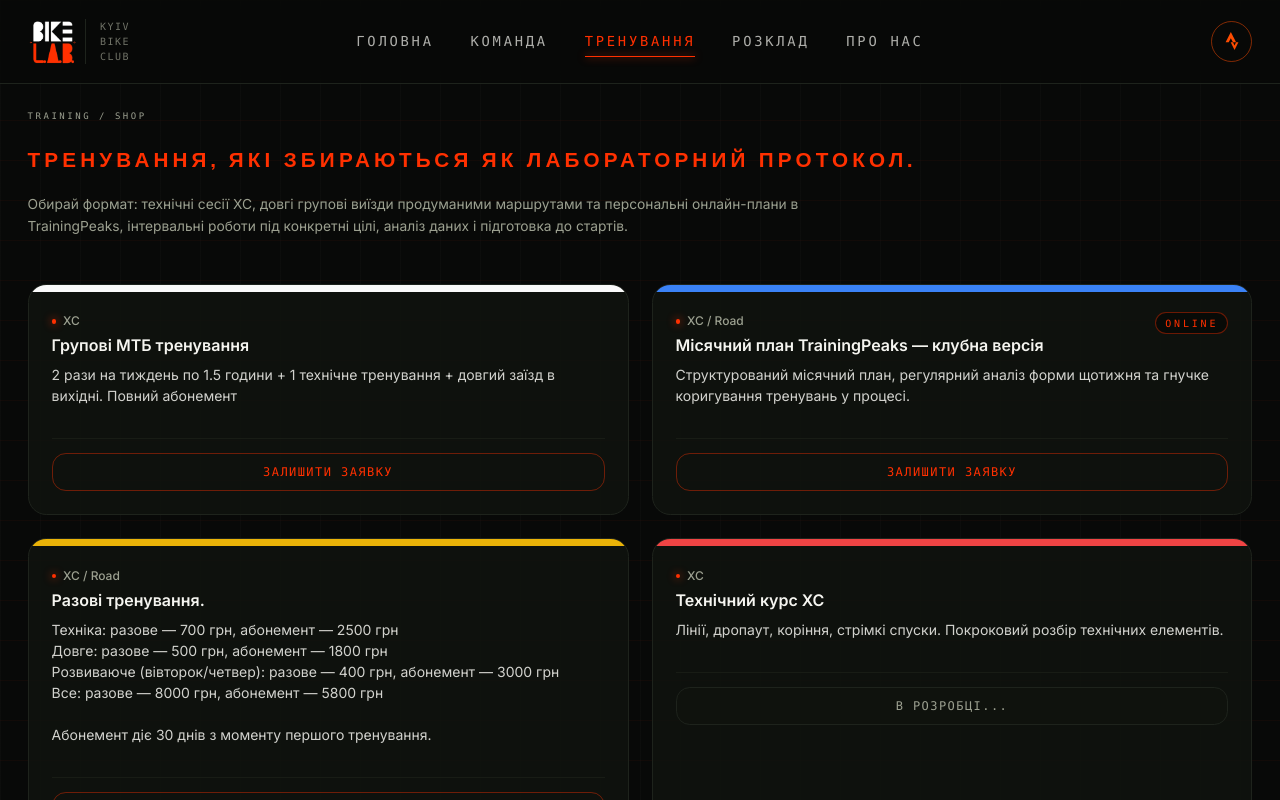
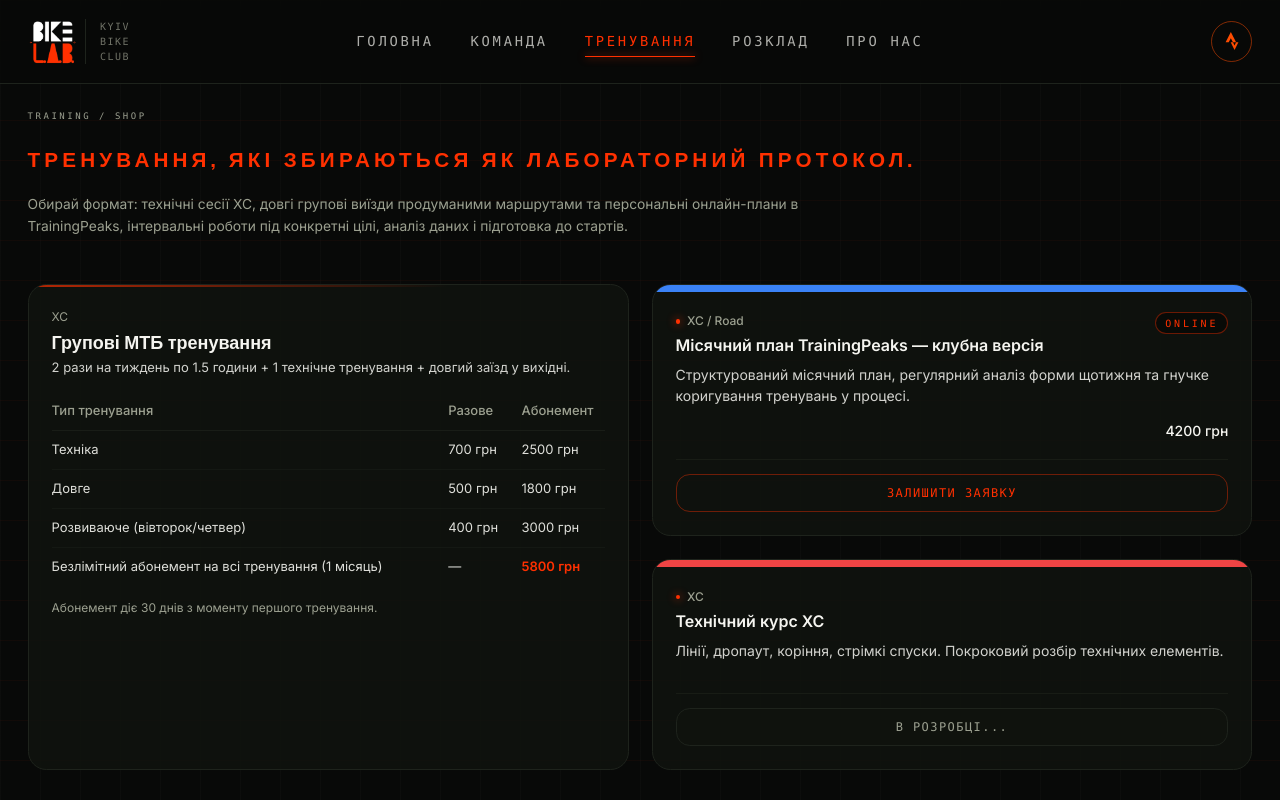
Before and after one commit to VasileAdicto/bikelab-site, a Next.js app: page /training in a window 1280 px wide. Shown: the top 800 px of the page. Built offline with nearby package versions, Linux system fonts and the light colour scheme.

Commit message:
Refactor training offerings in TrainingPage component to include detailed pricing and

```diff
--- a/src/app/training/page.tsx
+++ b/src/app/training/page.tsx
@@ -4,36 +4,16 @@ const PAYMENT_LINK =
   "https://bank.gov.ua/qr/QkNECjAwMgoyClVDVAoK1M7PINnl8OHg9vzq4CDM4PDo7eAg0eXw47O_4u3gClVBMDYzMDUyOTkwMDAwMDI2MDA0MDQ1MDE3NDY2ClVBSAozMDc2NzA4NzYwCgoK0e_r4PLgIOfgIO_u8evz4-gK";
 const PAYMENT_QR_IMAGE = `https://api.qrserver.com/v1/create-qr-code/?size=360x360&data=${encodeURIComponent(PAYMENT_LINK)}`;
 
-const trainings = [
-  {
-    title: "Групові МТБ тренування",
-    level: "XC" as const,
-    stripeColor: "white" as const,
-    description:
-      "2 рази на тиждень по 1.5 години + 1 технічне тренування + довгий заїзд в вихідні. Повний абонемент",
-    price: "",
-    duration: "",
-    badge: "",
-  },
+const featuredTrainings = [
   {
     title: "Місячний план TrainingPeaks — клубна версія",
     level: "All" as const,
     stripeColor: "blue" as const,
     description:
       "Структурований місячний план, регулярний аналіз форми щотижня та гнучке коригування тренувань у процесі.",
-    price: "",
+    price: "4200 грн",
     duration: "",
     badge: "online",
-  },
-  {
-    title: "Разові тренування.",
-    level: "All" as const,
-    stripeColor: "yellow" as const,
-    description:
-      "Техніка: разове — 700 грн, абонемент — 2500 грн\nДовге: разове — 500 грн, абонемент — 1800 грн\nРозвиваюче (вівторок/четвер): разове — 400 грн, абонемент — 3000 грн\nВсе: разове — 8000 грн, абонемент — 5800 грн\n\nАбонемент діє 30 днів з моменту першого тренування.",
-    price: "",
-    duration: "",
-    badge: "",
   },
   {
     title: "Технічний курс XC",
@@ -64,10 +44,62 @@ export default function TrainingPage() {
         </p>
       </header>
 
-      <section className="grid gap-5 grid-cols-1 sm:grid-cols-2">
-        {trainings.map((t) => (
-          <TrainingCard key={t.title} {...t} />
-        ))}
+      <section className="grid grid-cols-1 gap-5 lg:grid-cols-2 items-stretch">
+        <article className="rounded-2xl border border-border bg-card/80 p-5 card-hover card-accent-top h-full">
+          <div className="space-y-3">
+            <div className="space-y-1">
+              <p className="text-[12px] text-muted">XC</p>
+              <h2 className="text-[18px] font-semibold text-foreground leading-tight">
+                Групові МТБ тренування
+              </h2>
+              <p className="text-[13px] text-foreground/85 leading-relaxed">
+                2 рази на тиждень по 1.5 години + 1 технічне тренування + довгий заїзд у вихідні.
+              </p>
+            </div>
+
+            <div className="overflow-x-auto">
+              <table className="w-full min-w-[380px] text-left text-[12px] md:text-[13px]">
+                <thead>
+                  <tr className="border-b border-border/70 text-muted">
+                    <th className="py-2 pr-3 font-medium">Тип тренування</th>
+                    <th className="py-2 pr-3 font-medium">Разове</th>
+                    <th className="py-2 font-medium">Абонемент</th>
+                  </tr>
+                </thead>
+                <tbody className="text-foreground/90">
+                  <tr className="border-b border-border/40">
+                    <td className="py-2 pr-3">Техніка</td>
+                    <td className="py-2 pr-3">700 грн</td>
+                    <td className="py-2">2500 грн</td>
+                  </tr>
+                  <tr className="border-b border-border/40">
+                    <td className="py-2 pr-3">Довге</td>
+                    <td className="py-2 pr-3">500 грн</td>
+                    <td className="py-2">1800 грн</td>
+                  </tr>
+                  <tr className="border-b border-border/40">
+                    <td className="py-2 pr-3">Розвиваюче (вівторок/четвер)</td>
+                    <td className="py-2 pr-3">400 грн</td>
+                    <td className="py-2">3000 грн</td>
+                  </tr>
+                  <tr>
+                    <td className="py-2 pr-3">Безлімітний абонемент на всі тренування (1 місяць)</td>
+                    <td className="py-2 pr-3">—</td>
+                    <td className="py-2 text-accent font-semibold">5800 грн</td>
+                  </tr>
+                </tbody>
+              </table>
+            </div>
+
+            <p className="text-[12px] text-muted">Абонемент діє 30 днів з моменту першого тренування.</p>
+          </div>
+        </article>
+
+        <div className="grid grid-cols-1 gap-5">
+          {featuredTrainings.map((t) => (
+            <TrainingCard key={t.title} {...t} />
+          ))}
+        </div>
       </section>
 
       <section className="rounded-2xl border border-border bg-card/70 p-5 md:p-6 space-y-5 card-accent-top">
```
